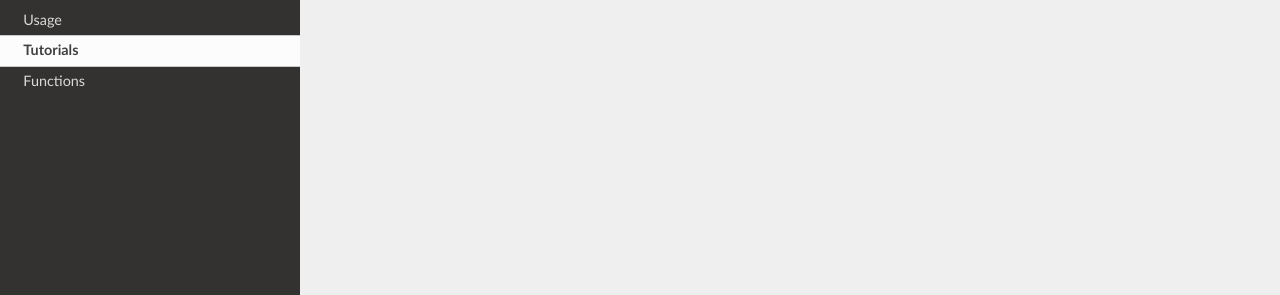
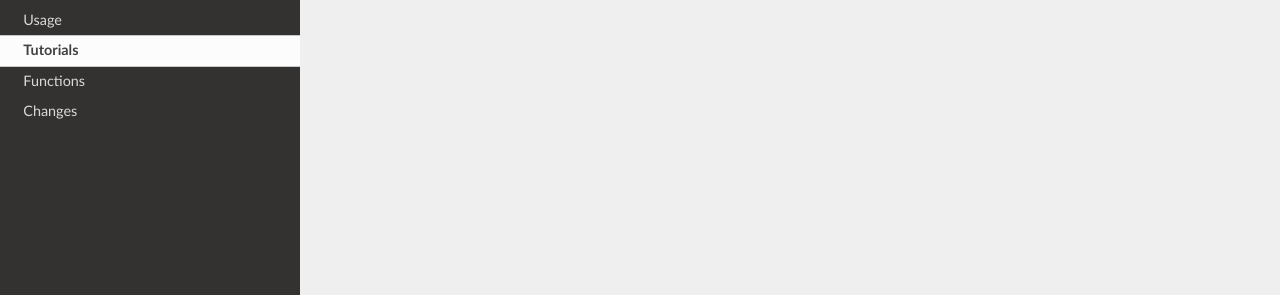
Before and after one commit to JEFworks-Lab/STalign, a Sphinx documentation site: the page built from docs/tutorials.rst, in a window 1280 px wide. Shown: the part 523-818 px from the top of the page. Built offline with Sphinx 7.4.7 and the Read the Docs theme 3.1.0, drawn with Linux system fonts in a browser that asks for light colours; pages that are not in the unit, such as notebooks, are missing from menus.

````diff
--- /dev/null
+++ b/docs/CHANGES.md
@@ -0,0 +1,2 @@
+```{include} ../CHANGES.md
+```
--- a/docs/conf.py
+++ b/docs/conf.py
@@ -20,7 +20,10 @@ release = STalign.__version__
 # https://www.sphinx-doc.org/en/master/usage/configuration.html#general-configuration
 
 extensions = ['myst_parser', 'autodocsumm', 'nbsphinx',
+              'sphinx.ext.napoleon',  # the docstrings are in numpy style
 ]
+# anchors for the Markdown headings, so that links like README's #performance resolve
+myst_heading_anchors = 3
 source_suffix = ['.rst', '.md'
 ]
 
--- a/docs/index.rst
+++ b/docs/index.rst
@@ -13,3 +13,4 @@ Welcome to STalign's documentation!
    overview
    tutorials
    STalign
+   CHANGES
--- a/docs/requirements.txt
+++ b/docs/requirements.txt
@@ -14,4 +14,5 @@ plotly
 myst_parser
 autodocsumm
 nbsphinx
+ipython
 furo
````
Also changed, not shown: 1 other file.
